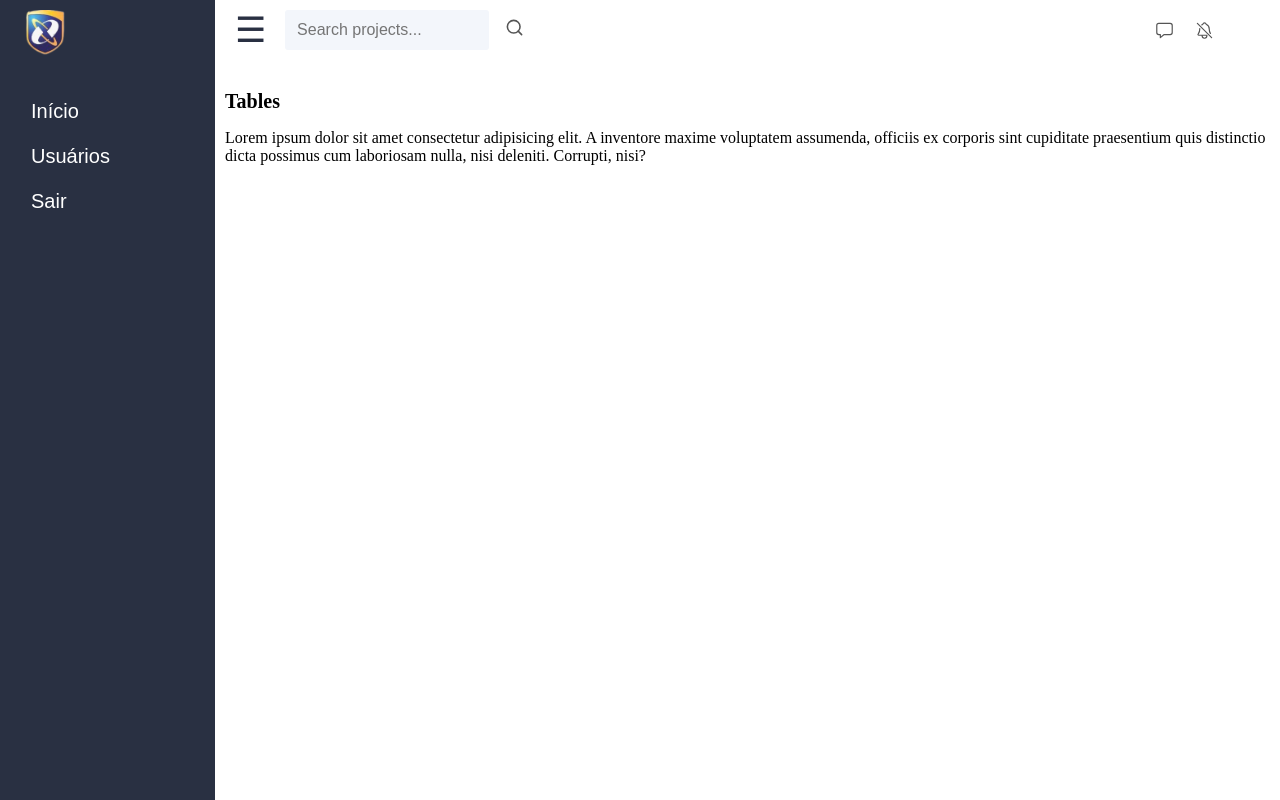
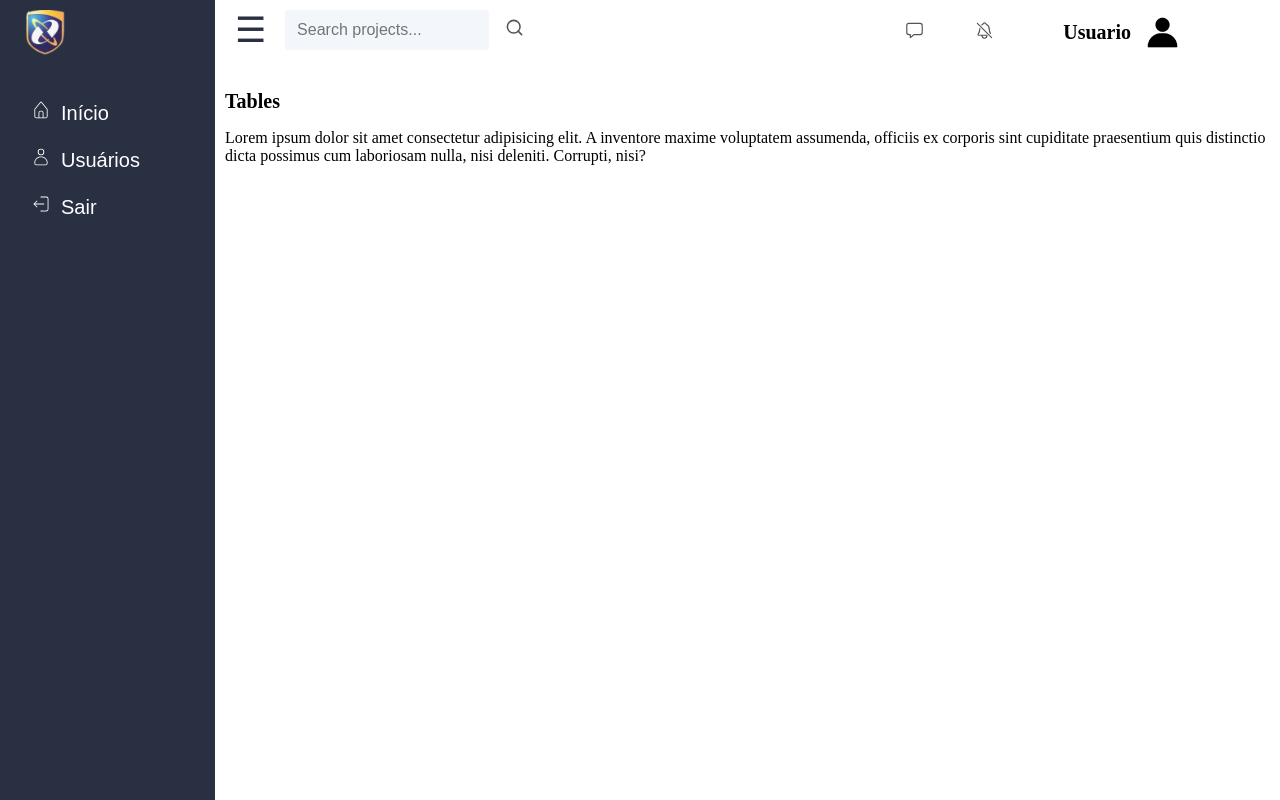
Before and after one commit to Mirtonmqs/login, a React (Vite) app in the folder my-project/: page /site in a window 1280 px wide. Built offline with nearby package versions, Linux system fonts and the light colour scheme.

Commit message:
token retornando

```diff
--- a/my-project/src/Pages/Login.jsx
+++ b/my-project/src/Pages/Login.jsx
@@ -6,70 +6,63 @@ function Login() {
   const [password, setPassword] = useState('');
   const [error, setError] = useState('');
 
-  const handleSubmit = async (e) => {
+  const handleLogin = async (e) => {
     e.preventDefault();
+    try {
+      const response = await axios.post('http://localhost:3000/api/login', { email, password });
+      const token = response.data.user.token;
+      localStorage.setItem('token', token);
+      console.log('Token recebido:', token);
+      window.location.href = '/site';
+      console.log('Login successful!', response.data, token);
+    } catch (error) {
+      handleError(error);
+    }
+  };
 
-    try {
-      const response = await axios.post('http://localhost:3000/api/login', {
-        email,
-        password,
-      });
-      console.log('Login successful!', response.data);
-      window.location.href = '/registro';
-    } catch (error) {
-      if (error.response) {
-        console.error('Error during login:', error.response.data);
-        setError('Invalid email or password. Please try again.');
-      } else if (error.request) {
-        console.error('No response from server:', error.request);
-        setError('No response from server. Please try again later.');
-      } else {
-        console.error('Request setup error:', error.message);
-        setError('An error occurred. Please try again later.');
-      }
+  const handleError = (error) => {
+    if (error.response) {
+      console.error('Erro durante o login:', error.response.data);
+      setError('E-mail ou senha inválidos. Por favor, tente novamente.');
+    } else if (error.request) {
+      console.error('Sem resposta do servidor:', error.request);
+      setError('Sem resposta do servidor. Por favor, tente novamente mais tarde.');
+    } else {
+      console.error('Erro na configuração da requisição:', error.message);
+      setError('Ocorreu um erro. Por favor, tente novamente mais tarde.');
     }
   };
 
   return (
-    <div className="bg-light">
-      <div className="login">
-        <form className="login-form" onSubmit={handleSubmit}>
-          <div className="titulo">Aspec</div>
-          <div className="form">
-            <label htmlFor="email">Email:</label>
+    <div className='bg-light'>
+      <div className='login'>
+        <form className='login-form' onSubmit={handleLogin}>
+          <div className='titulo'>Aspec</div>
+          <div className='form'>
+            <label htmlFor='email'>Email:</label>
             <input
-              className="campo-email"
-              type="text"
-              id="email"
-              placeholder="Email"
+              className='campo-email'
+              type='text'
+              id='email'
+              placeholder='Email'
               value={email}
               onChange={(e) => setEmail(e.target.value)}
             />
-            <label htmlFor="password">Password:</label>
+            <label htmlFor='password'>Password:</label>
             <input
-              className="campo-senha"
-              type="password"
-              id="password"
-              placeholder="Senha"
+              className='campo-senha'
+              type='password'
+              id='password'
+              placeholder='Senha'
               value={password}
               onChange={(e) => setPassword(e.target.value)}
             />
           </div>
-
-          <button className="button-login" type="submit">
-            Login
-          </button>
-
-          {error && <p className="error-message">{error}</p>}
-
-          <div className="inscricao">
-            <p>
-              Não tem uma conta?{' '}
-              <a href="http://localhost:5173/registro">Registre-se</a>
-            </p>
-            <p>
-              Esqueceu o <a href="">Email / Senha?</a>
-            </p>
+          <button className='button-login' type='submit'>Login</button>
+          {error && <p className='error-message'>{error}</p>}
+          <div className='inscricao'>
+            <p>Não tem uma conta? <a href='http://localhost:5173/registro'>Registre-se</a></p>
+            <p>Esqueceu o <a href=''>Email / Senha?</a></p>
           </div>
         </form>
       </div>
--- a/my-project/src/Pages/Site.jsx
+++ b/my-project/src/Pages/Site.jsx
@@ -1,9 +1,10 @@
 import React, { useState, useContext } from 'react';
 import { FiSearch } from 'react-icons/fi';
-import { IoChatboxOutline } from 'react-icons/io5';
-import { IoNotificationsOffOutline } from 'react-icons/io5';
+import { IoNotificationsOffOutline, IoChatboxOutline } from 'react-icons/io5';
+import { CiLogout, CiUser, CiHome } from 'react-icons/ci';
 import { UserContext } from '@/contexts/UserContexts';
 import logo from '@/img/logoaspec.png';
+import perfil from '@/img/perfil.png';
 import '@/styles/Site.css';
 
 const Site2 = () => {
@@ -28,28 +29,48 @@ const Site2 = () => {
   return (
     <>
       <div className={`${sidebarOpen ? 'open' : 'close'}`}>
-        <div class="container">
-          <div class="sidebar">
+        <div className="container">
+          <div className="sidebar">
             <div className="topo-sidebar">
               <a href="#">
                 <img className="logo" src={logo} alt="Logo" />
               </a>
             </div>
-            <div class="buttons">
+            <div className="buttons">
               <button>
-                <a href="">Início</a>
+                <a href="">
+                  {' '}
+                  <span className="icon-home">
+                    {' '}
+                    <CiHome />
+                  </span>
+                  Início
+                </a>
               </button>
               <button>
-                <a href="">Usuários</a>
+                <a href="/usuarios">
+                  {' '}
+                  <span className="icon-user">
+                    {' '}
+                    <CiUser />
+                  </span>
+                  Usuários
+                </a>
               </button>
               <button>
-                <a href="">Sair</a>
+                <a href="/">
+                  {' '}
+                  <span className="icon-logout">
+                    <CiLogout />
+                  </span>
+                  Sair
+                </a>
               </button>
             </div>
           </div>
 
-          <div class="bg-site">
-            <div class="navbar">
+          <div className="bg-site">
+            <div className="navbar">
               <div className="btn-menu">
                 <button className="toggle-btn" onClick={toggleSidebar}>
                   <span className="menu-icon">&#9776;</span>
@@ -73,10 +94,14 @@ const Site2 = () => {
                     <IoNotificationsOffOutline />
                   </button>
                 </div>
+                <div className="perfil">
+                  <h1>Usuario</h1>
+                  <img className="img-perfil" src={perfil} alt="perfil" />
+                </div>
               </form>
             </div>
             <div className="corpo">
-                <h1 className='titulo-site'>Tables</h1>
+              <h1 className="titulo-site">Tables</h1>
               <div className="text1">
                 <p>
                   Lorem ipsum dolor sit amet consectetur adipisicing elit. A
--- a/my-project/src/styles/Site.css
+++ b/my-project/src/styles/Site.css
@@ -217,6 +217,16 @@ body {
   margin-top: 10px;
 }
 
+.icon-home {
+  margin-right: 10px;
+}
+.icon-user {
+  margin-right: 10px;
+}
+.icon-logout {
+  margin-right: 10px;
+}
+
 .bg-site {
   flex-grow: 1;
   display: flex;
@@ -307,6 +317,20 @@ body {
   margin-top: 10px;
 }
 
+.perfil {
+  align-items: center;
+  font-size: 10px;
+  display: flex;
+  right: 100px;
+  position: fixed;
+  margin-top: 8px;
+}
+
+.img-perfil {
+  max-width: 35px;
+  margin-left: 14px;
+}
+
 .icon-msg {
   color: #555;
   font-size: 19px;
@@ -314,7 +338,7 @@ body {
   background-color:#FFFFFF;
   position: fixed;
   top: 20px; /* Posição do topo */
-  right: 100px; /* Posição da esquerda */
+  right: 350px; /* Posição da esquerda */
 }
 
 .icon-sino {
@@ -324,7 +348,7 @@ body {
   background-color:#FFFFFF;
   position: fixed;
   top: 20px; /* Posição do topo */
-  right: 60px; /* Posição da direita */
+  right: 280px; /* Posição da direita */
 }
 
 .close {
```
Also changed, not shown: my-project/src/img/perfil.png (added).
